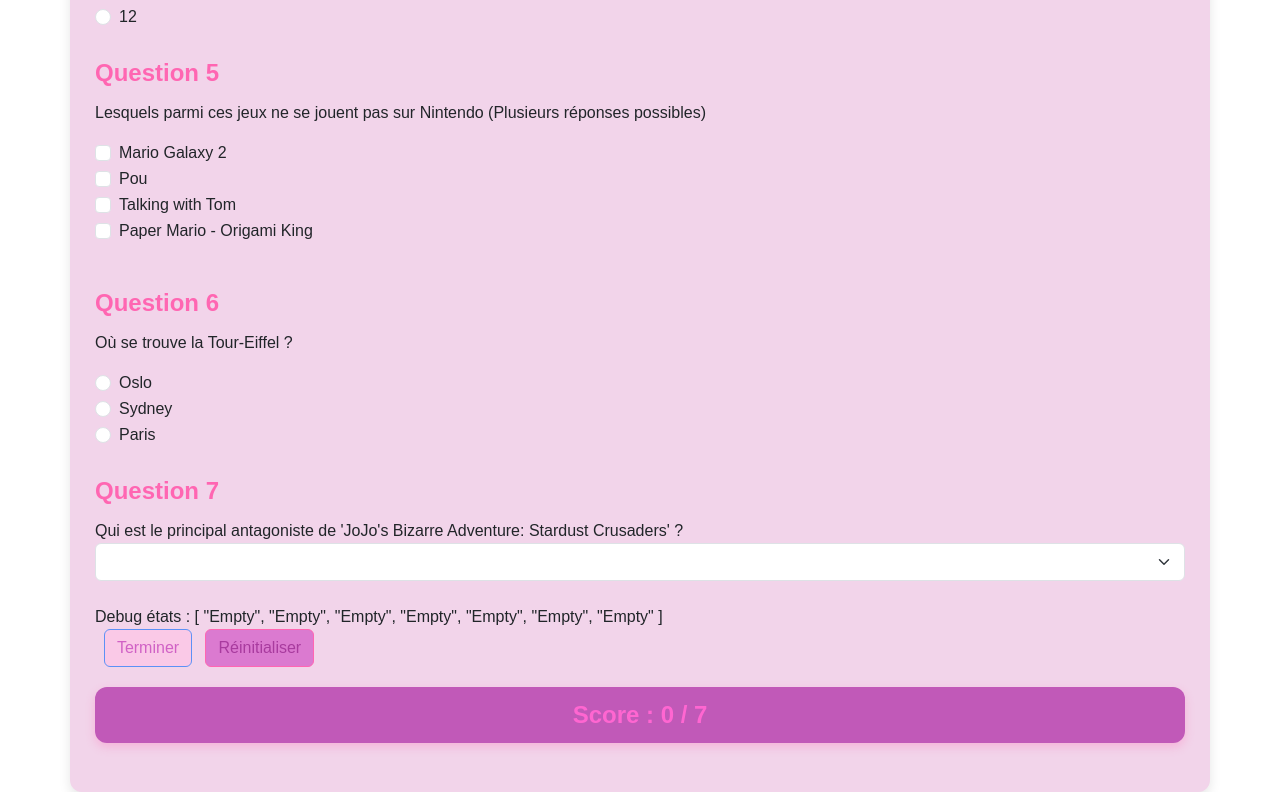
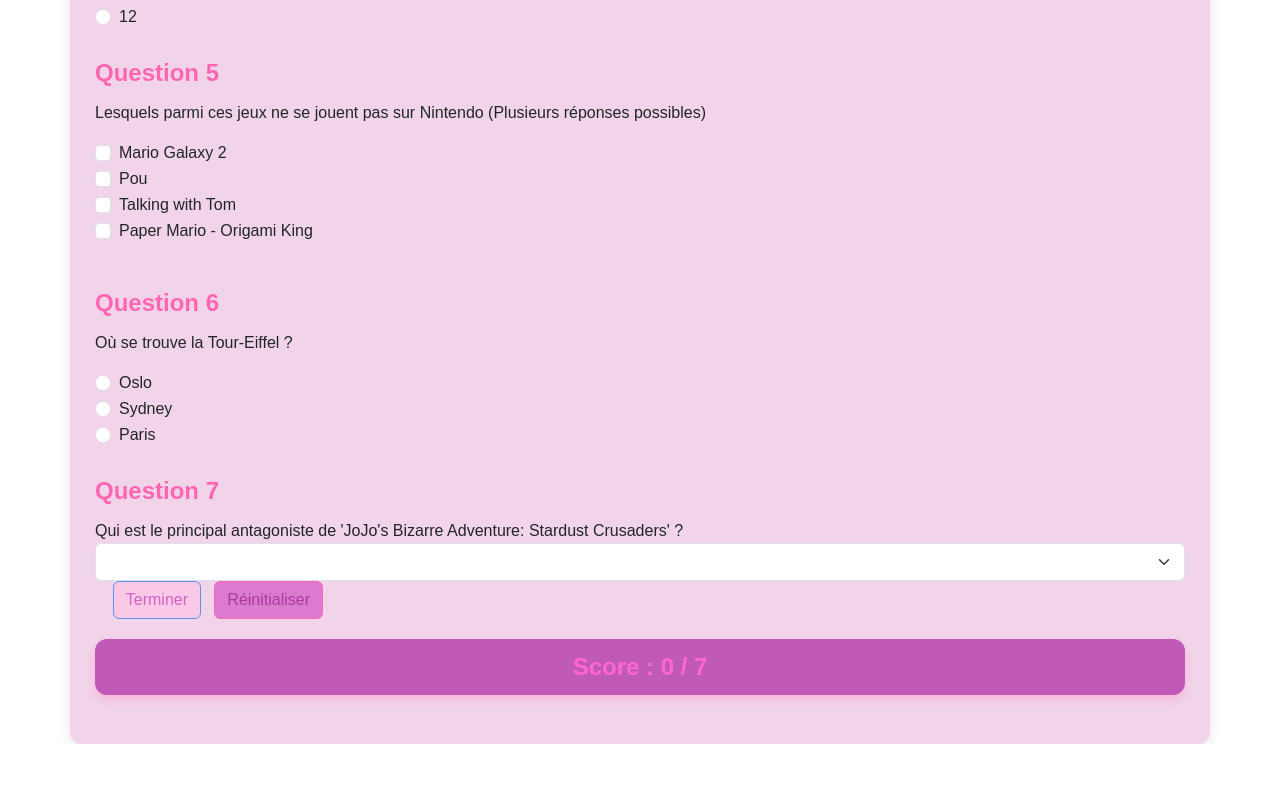
Before and after one commit to hepl-bs21inf5/sem07-project-alphone13, a Vue app: page / in a window 1280 px wide. Shown: the part 763-1555 px from the top of the page. After the commit the page ends 1507 px from the top, so only its background shows below. Built offline with nearby package versions, Linux system fonts and the light colour scheme.

Commit message:
débug enlever

```diff
--- a/src/components/QuizForm.vue
+++ b/src/components/QuizForm.vue
@@ -219,7 +219,6 @@ function reset(event: Event): void {
     />
   </form>
   &nbsp;
-  <div>Debug états : {{ questionStates }}</div>
   &nbsp;
   <button class="btn btn-primary" :class="{ disabled: !filled }" @click="submit">Terminer</button>
   &nbsp;
--- a/src/components/QuizTrivia.vue
+++ b/src/components/QuizTrivia.vue
@@ -109,7 +109,7 @@ function submit(event: Event): void {
         Nouvelles questions
       </button>
     </div>
-    <div>Debug états : {{ questionStates }}</div>
+
     <!-- Affichage du score -->
     <div v-if="submitted" class="score">
       <p>Votre score : {{ score }} / {{ totalScore }}</p>
```
Also changed, not shown: 1 other file (tests, documents, lock files or other folders).
